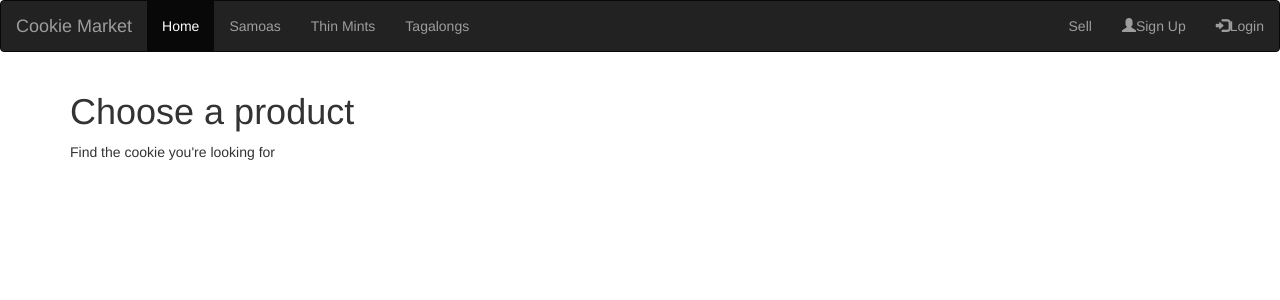
After one commit to justinschuster/Cookie_Market, a Django app: page /sell/ in a window 1280 px wide. The commit adds this page. Shown: the top 300 px of the page. Run offline with Django 3.2, Linux system fonts and the light colour scheme; some libraries are stand-ins or nearby versions.

Commit message:
Added seller page and Cookie model

```diff
--- a/Cookie_Market/urls.py
+++ b/Cookie_Market/urls.py
@@ -18,7 +18,7 @@ from django.urls import path, include
 
 from django.contrib.auth import views as auth_views
 
-from homepage.views import index, samoas, thin_mints, tagalongs, sign_up
+from homepage.views import *
 
 urlpatterns = [
     path('', index, name='index'),
@@ -28,4 +28,5 @@ urlpatterns = [
     path('tagalongs/', tagalongs, name='tagalongs'),
     path('accounts/', include('django.contrib.auth.urls')),
     path('sign_up/', sign_up, name='sign_up'),
+    path('sell/', sell, name='sell'),
 ]
--- a/homepage/templates/base.html
+++ b/homepage/templates/base.html
@@ -31,7 +31,7 @@
 				</ul>
 
 				<ul class="nav navbar-nav navbar-right">
-					<li><a href="#">Sell</a></li>
+					<li><a href="{% url 'sell' %}">Sell</a></li>
 
 					{% block account %}
 					{% if user.is_authenticated %}
--- /dev/null
+++ b/homepage/templates/sell.html
@@ -0,0 +1,10 @@
+{% extends "base.html" %}
+
+{% block content %}
+<div class="container":
+	<div class="jumbotron">
+		<h1>Choose a product</h1>
+		<p>Find the cookie you're looking for</p>
+	</div>
+</div>
+{% endblock %}
--- a/homepage/views.py
+++ b/homepage/views.py
@@ -22,6 +22,9 @@ def thin_mints(request):
 def tagalongs(request):
     return render(request, 'tagalongs.html', {})
 
+def sell(request):
+    return render(request, 'sell.html', {})
+
 def sign_up(request):
     if request.method == 'POST':
         form = UserCreationForm(request.POST)
```
Also changed, not shown: homepage/models.py (+5 -4 lines), db.sqlite3.
